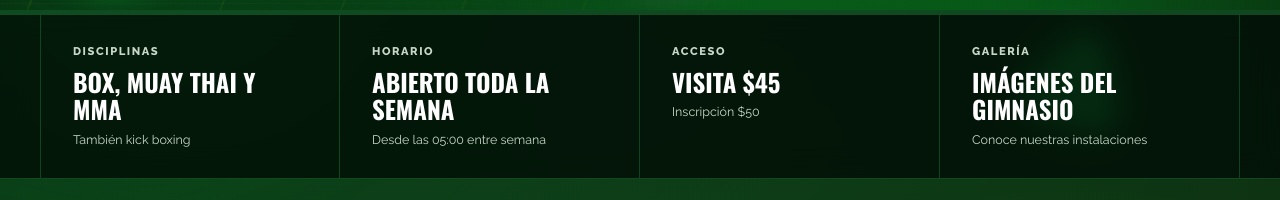
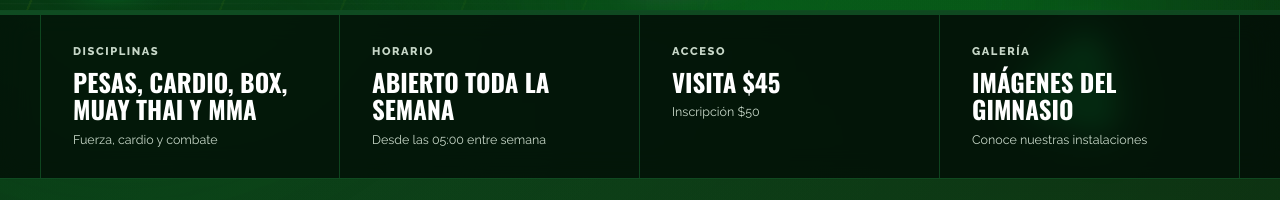
Before and after one commit to Z0o3/4u-gym, a Next.js app: page / in a window 1280 px wide. Shown: the part 931-1131 px from the top of the page. Built offline with nearby package versions, Linux system fonts and the light colour scheme; no server answers.

Commit message:
Update site-content.ts

```diff
--- a/src/data/site-content.ts
+++ b/src/data/site-content.ts
@@ -75,7 +75,7 @@ export const siteContent = {
   team: [],
   promotions: [],
   quickFacts: [
-    { value: "Box, Muay Thai y MMA", note: "También kick boxing" },
+    { value: "Pesas, Cardio, Box, Muay Thai y MMA", note: "Fuerza, cardio y combate" },
     { value: "Abierto toda la semana", note: "Desde las 05:00 entre semana" },
     { value: "Visita $45", note: "Inscripción $50" },
   ],
@@ -210,7 +210,7 @@ export const siteContent = {
   ],
   assets: {
     logo: "",
-    heroImage: "/images/gallery/comunidad-4u.jpg",
+    heroImage: "/images/gallery/hero-inscripcion-gratis.png",
     locationImage: "/images/gallery/fachada.jpg",
   },
   seo: {
```
